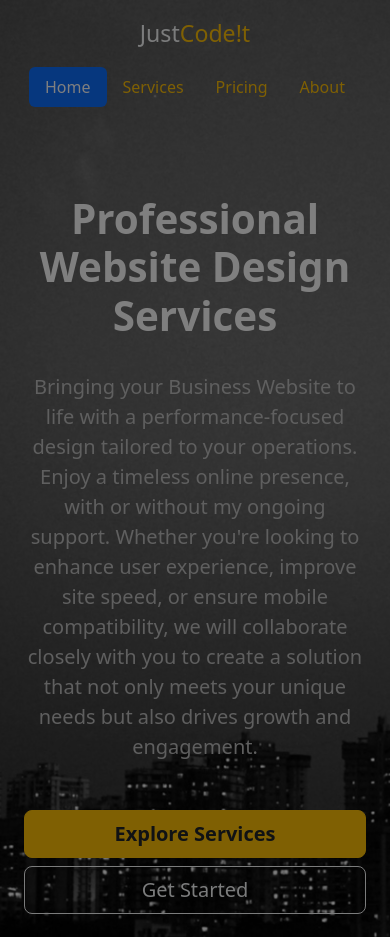
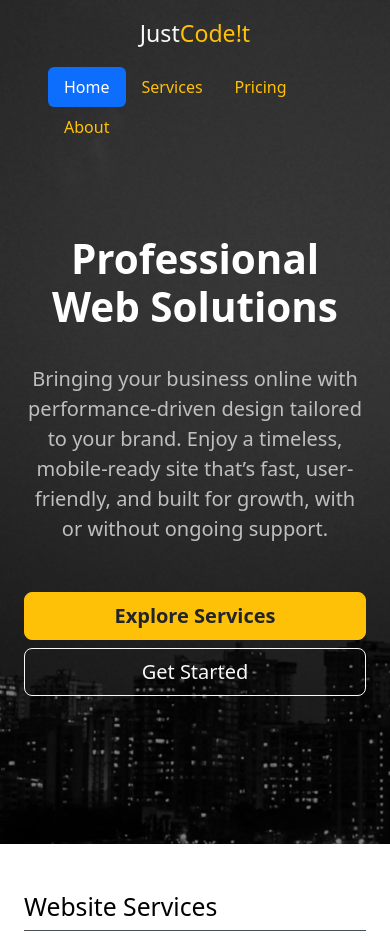
Before and after one commit to akcofficial0709/anesu, a plain HTML site: page index.html in a window 390 px wide. Shown: the top 937 px of the page. Drawn offline with nearby package versions, Linux system fonts and the light colour scheme.

Commit message:
Update index.html

```diff
--- a/index.html
+++ b/index.html
@@ -10,18 +10,18 @@
   </head>
   <body>
 
-    <div class="hero-section">
-      <header class="d-flex flex-wrap justify-content-center py-3 mb-4 " >
+    <div class="hero-section ">
+      <header class="d-flex flex-wrap justify-content-center py-3 mb-4 z-3 position-relative p-5 rounded-3 " >
         <a href="#" class="d-flex align-items-center mb-3 mb-md-0 me-md-auto link-body-emphasis text-decoration-none">
           <span class="fs-3 fw-medium .text-warning link-warning mx-5">  <span class="link-light">Just</span>Code!t</span>
         </a>
-        <ul class="nav nav-pills">
-            <li class="nav-item">
+        <ul class="nav nav-pills ">
+            <li class="nav-item ">
                 <a href="#" class="nav-link active" aria-current="page">Home</a>
             </li>
             <li class="nav-item">
-                <a href="#" class="nav-link .text-warning link-warning">Services</a>
-            </li>
+              <a href="#" class="nav-link link-warning">Services</a>
+          </li>
             <li class="nav-item">
                 <a href="#" class="nav-link link-warning">Pricing</a>
             </li>
@@ -30,12 +30,12 @@
             </li>
         </ul>
       </header>
-      <div class=" text-secondary px-4 py-0 text-center">
+      <div class=" text-secondary px-4 py-0 text-center z-3 position-absolute p-5 rounded-3">
         <div class="py-5">
-            <h1 class="display-2 fw-bold text-white">Professional Website Design Services</h1>
+            <h1 class="display-2 fw-bold text-white" id="typewriter">Professional Web Solutions</h1>
             <div class="col-lg-6 mx-auto">
                 <p class="fs-5 mb-4 pt-4 mb-4z">
-                  Bringing your Business Website to life with a performance-focused design tailored to your operations. Enjoy a timeless online presence, with or without my ongoing support. Whether you're looking to enhance user experience, improve site speed, or ensure mobile compatibility, we will collaborate closely with you to create a solution that not only meets your unique needs but also drives growth and engagement.
+                  Bringing your business online with performance-driven design tailored to your brand. Enjoy a timeless, mobile-ready site that’s fast, user-friendly, and built for growth, with or without ongoing support.
                 </p>
                 <div class="d-grid gap-2 d-sm-flex justify-content-sm-center pt-4">
                     <button type="button" class="btn btn-outline-warning btn-lg px-4 me-sm-3 fw-bold btn btn-warning  link-dark">Explore Services</button>
@@ -112,7 +112,7 @@
       Join customers that are already building amazing websites with me. Discover the possibilities and take the first step towards your online presence today!
     </p>
 
-    <a href="#">
+    <a href="https://www.youtube.com/@TradE_X_zw">
       <button class="btn btn-warning px-5 mb-5 mt-4 fw-medium" type="button">
         Explore Vedios
       </button>
```
